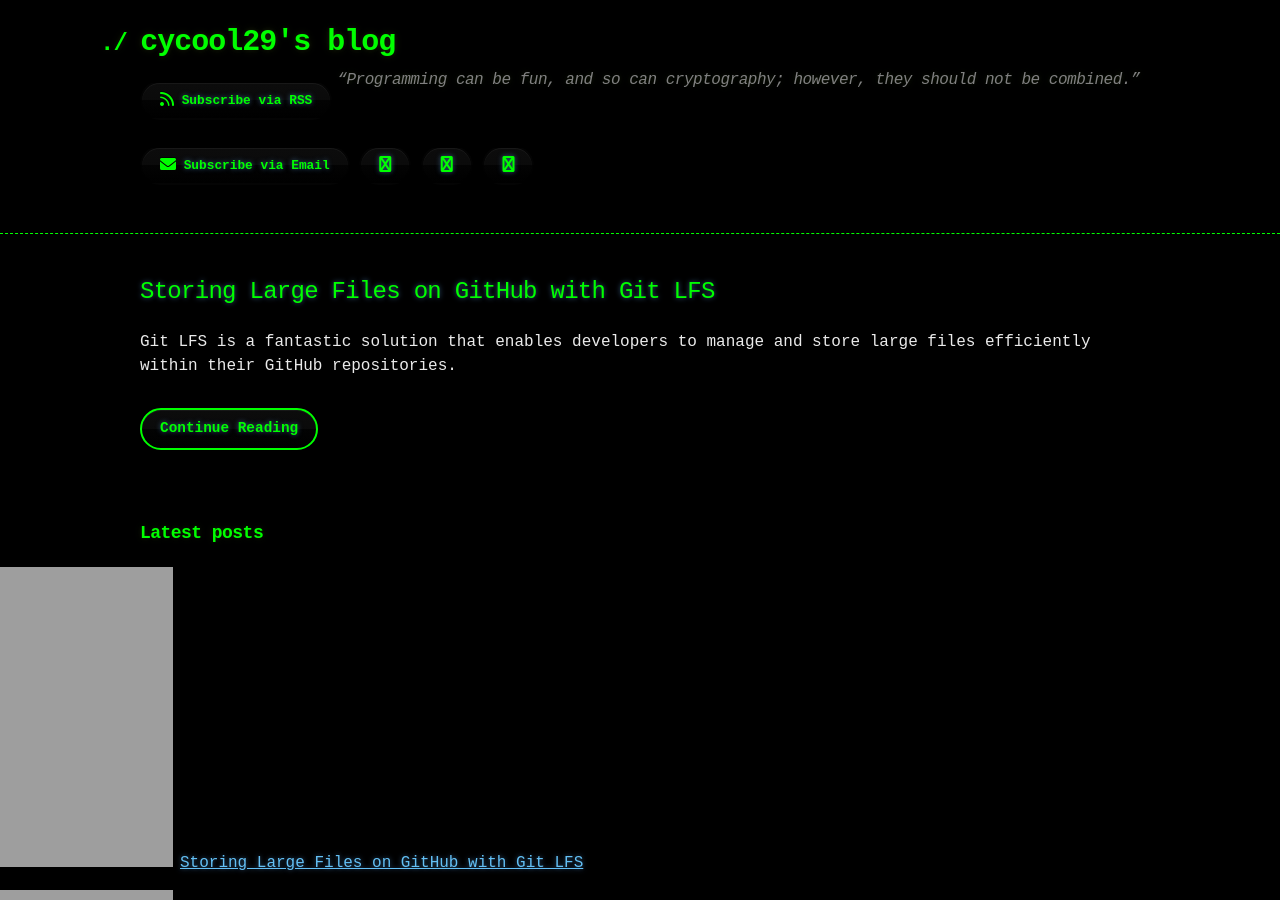
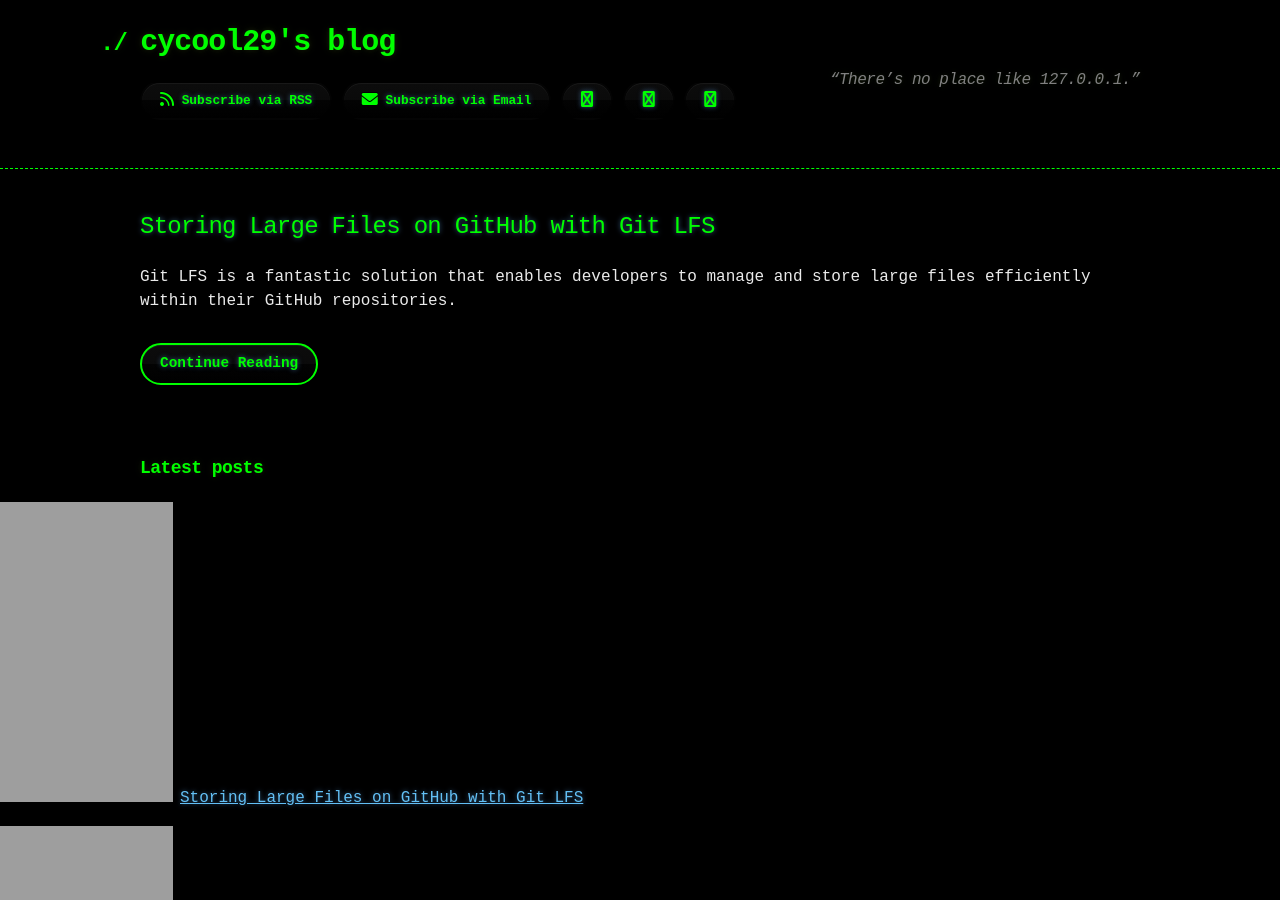
Before and after one commit to cycool29/cycool29.github.io, a Jekyll site: the page built from index.md, in a window 1280 px wide and 900 px high. Built offline with Jekyll 4.4.1, drawn with Linux system fonts in a browser that asks for light colours; a style sheet for code colours, icons or effects is not loaded.

Commit message:
Update quotes

```diff
--- a/_config.yml
+++ b/_config.yml
@@ -1,5 +1,5 @@
 title: cycool29's blog
-description: "“Programming can be fun, and so can cryptography; however, they should not be combined.” "
+description: "“There’s no place like 127.0.0.1.” "
 bio: A high school student. Intermediate in Python, Git, Bash. Learning JavaScript. He/Him. "
 author: cycool29
 url: https://cycool29.github.io
```
